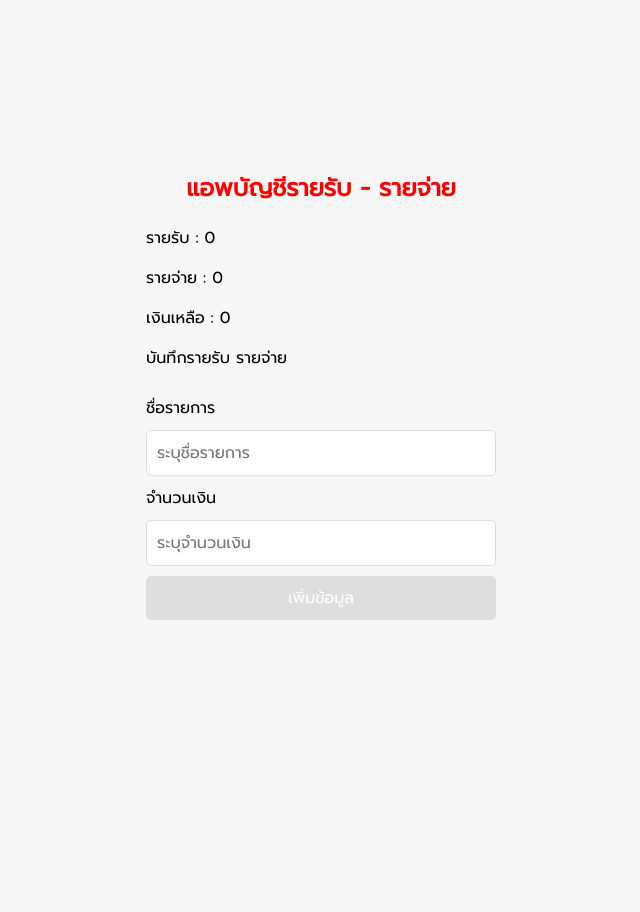
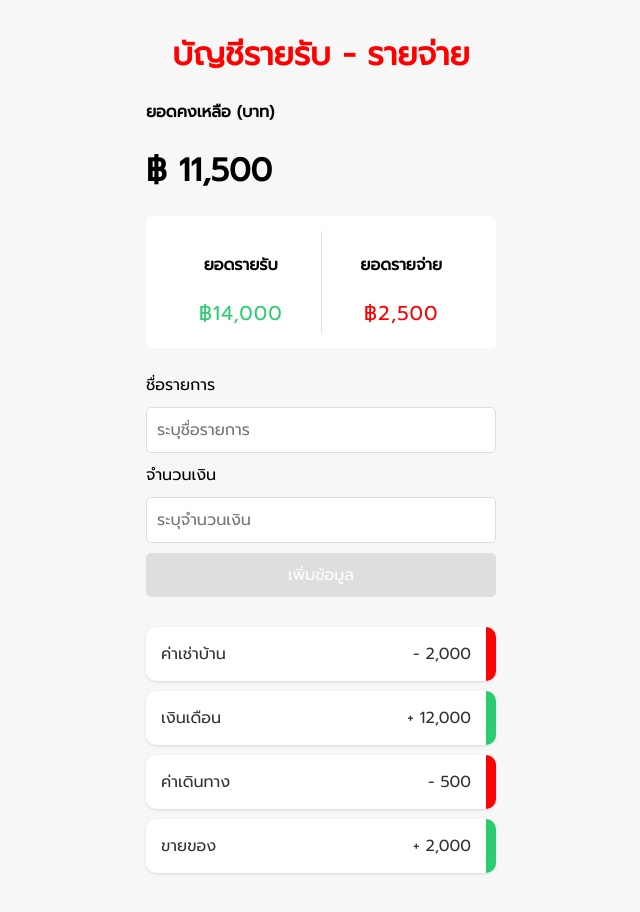
Before and after one commit to zachtix/learn_react_report, a React (Create React App) app: page / in a window 1280 px wide. Shown: the whole page, without its empty margins (319-959 px from the left). Before the commit the page ends 800 px from the top, so only its background shows below. Built offline with nearby package versions, Linux system fonts and the light colour scheme.

Commit message:
ReportComponent

```diff
--- a/src/App.js
+++ b/src/App.js
@@ -16,10 +16,10 @@ function App() {
 
   const design = {color:'red',textAlign:'center'}
 
-  const Title = ()=><h2 style={design}>แอพบัญชีรายรับ - รายจ่าย</h2>
-  const Desc = ()=><p>บันทึกรายรับ รายจ่าย</p>
+  const Title = ()=><h1 style={design}>บัญชีรายรับ - รายจ่าย</h1>
+  // const Desc = ()=><p>บันทึกรายรับ รายจ่าย</p>
 
-  const [items,setItems] = useState([])
+  const [items,setItems] = useState(initState)
 
   const [reportIncome, setReportIncome] = useState(0)
   const [reportExpense, serReportExpense] = useState(0)
@@ -50,7 +50,7 @@ function App() {
       <div className="container">
         <Title/>
         <ReportComponent/>
-        <Desc/>
+        {/* <Desc/> */}
         <FormComponent onAddItem={onAddNewItem}/>
         <Transaction items= {items}/>
       </div>
--- a/src/components/Item.js
+++ b/src/components/Item.js
@@ -7,7 +7,7 @@ const Item = (props)=>{
   const status = cost<0 ? 'expense':'income'
   const symbol = cost<0 ? '-':'+'
   return(
-    <li className={status}>{title} <span> {symbol} {Math.abs(cost)}</span>
+    <li className={status}>{title} <span> {symbol} {Math.abs(cost).toLocaleString()}</span>
       {/* <DataContext.Consumer>
       {value=><p>{value}</p>}
     </DataContext.Consumer> */}
--- /dev/null
+++ b/src/components/ReportComponent.css
@@ -0,0 +1,29 @@
+.report-container{
+  display: flex;
+  justify-content: space-between;
+  background-color: #fff;
+  padding: 15px;
+  margin: 15px 0;
+  border-radius: 5px;
+}
+.report-container>div{
+  flex:1;
+  text-align: center;
+}
+.report-container>div:first-of-type{
+  border-right: 1px solid #dedede;
+}
+
+.report{
+  font-size: 20px;
+  letter-spacing: 1px;
+  margin: 5px 0;
+}
+
+.report.plus{
+  color: #2ccc71;
+}
+
+.report.minus{
+  color: red;
+}
--- a/src/components/ReportComponent.js
+++ b/src/components/ReportComponent.js
@@ -1,14 +1,27 @@
 import { useContext } from "react"
 import DataContext from "../data/DataContext"
+import './ReportComponent.css'
 
 const ReportComponent = ()=>{
   const {income, expense} = useContext(DataContext)
   const balance = income-expense
   return(
     <div>
-      <p>รายรับ : {income}</p>
+      <h4>ยอดคงเหลือ (บาท)</h4>
+      <h1>฿ {balance.toLocaleString()}</h1>
+      <div className="report-container">
+        <div>
+          <h4>ยอดรายรับ</h4>
+          <p className="report plus">฿{income.toLocaleString()}</p>
+        </div>
+        <div>
+          <h4>ยอดรายจ่าย</h4>
+          <p className="report minus">฿{expense.toLocaleString()}</p>
+          </div>
+      </div>
+      {/* <p>รายรับ : {income}</p>
       <p>รายจ่าย : {expense}</p>
-      <p>เงินเหลือ : {balance}</p>
+      <p>เงินเหลือ : {balance}</p> */}
       {/* สวัสดี {name} */}
       {/* <DataContext.Consumer>
         {context=> <p>รายรับ : {context.income}<br></br>รายรับ : {context.expense}</p>}
--- a/src/components/Transaction.css
+++ b/src/components/Transaction.css
@@ -23,5 +23,6 @@
 }
 
 .item-list li:hover{
-  background: #dddddd;
+  background: #dddddd ;
+  transition: 0.5s;
 }
```
